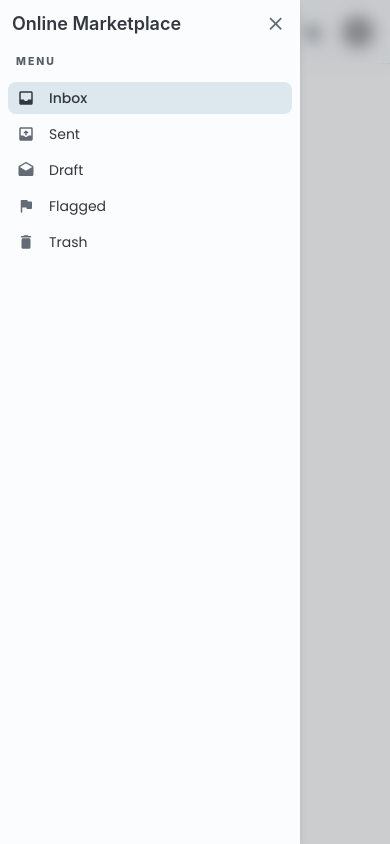
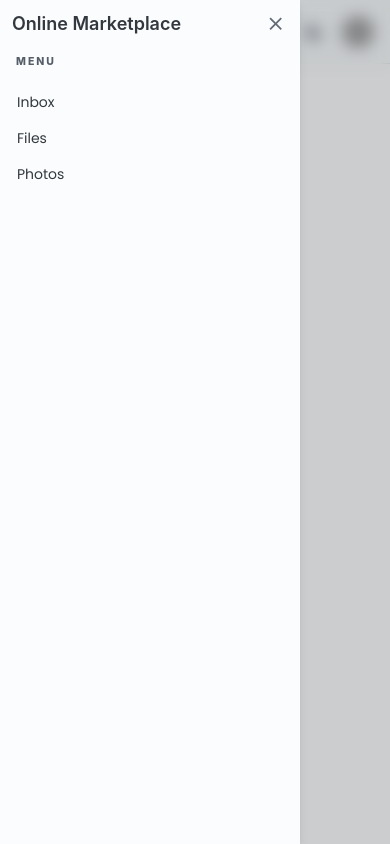
Before and after one commit to iddhi-sulakshana/smart-agriculture-system, a React (Vite) app in the folder frontend/: page / in a window 390 px wide. Both pictures are taken after a click on the button 34 px from the left and 31 px from the top of the page. Built offline with nearby package versions, Linux system fonts and the light colour scheme; grey boxes are pictures that could not be loaded.

Commit message:
Responsive Mobile Navigation

```diff
--- a/frontend/src/components/navigation/MobileNavigation.jsx
+++ b/frontend/src/components/navigation/MobileNavigation.jsx
@@ -1,4 +1,5 @@
 import React, { useState } from "react";
+import { NavLink } from "react-router-dom";
 // Joy components
 import {
     Box,
@@ -9,17 +10,13 @@ import {
     ListItem,
     ListItemButton,
     ListItemContent,
-    ListItemDecorator,
     ListSubheader,
     ModalClose,
 } from "@mui/joy";
 // MUI icons
-import InboxRoundedIcon from "@mui/icons-material/InboxRounded";
-import OutboxRoundedIcon from "@mui/icons-material/OutboxRounded";
 import MenuRoundedIcon from "@mui/icons-material/MenuRounded";
-import DraftsRoundedIcon from "@mui/icons-material/DraftsRounded";
-import AssistantPhotoRoundedIcon from "@mui/icons-material/AssistantPhotoRounded";
-import DeleteRoundedIcon from "@mui/icons-material/DeleteRounded";
+// Local components
+import Links from "./Links";
 
 function MobileNavigation() {
     const [open, setOpen] = useState(false);
@@ -54,48 +51,32 @@ function MobileNavigation() {
                             </ListSubheader>
                             <List aria-labelledby="nav-list-browse">
                                 {/* Mobile Menu items */}
+                                {Links.map(({ name, to }) => {
+                                    return (
+                                        <NavLink
+                                            key={name}
+                                            to={to}
+                                            style={{ textDecoration: "none" }}
+                                            onClick={() => setOpen(false)}
+                                            children={({ isActive }) => {
+                                                return (
                                                     <ListItem>
-                                    <ListItemButton selected>
-                                        <ListItemDecorator>
+                                                        <ListItemButton
+                                                            selected={isActive}
+                                                        >
+                                                            {/* <ListItemDecorator>
                                                                 <InboxRoundedIcon fontSize="small" />
-                                        </ListItemDecorator>
-                                        <ListItemContent>Inbox</ListItemContent>
-                                    </ListItemButton>
-                                </ListItem>
-                                <ListItem>
-                                    <ListItemButton>
-                                        <ListItemDecorator>
-                                            <OutboxRoundedIcon fontSize="small" />
-                                        </ListItemDecorator>
-                                        <ListItemContent>Sent</ListItemContent>
-                                    </ListItemButton>
-                                </ListItem>
-                                <ListItem>
-                                    <ListItemButton>
-                                        <ListItemDecorator>
-                                            <DraftsRoundedIcon fontSize="small" />
-                                        </ListItemDecorator>
-                                        <ListItemContent>Draft</ListItemContent>
-                                    </ListItemButton>
-                                </ListItem>
-                                <ListItem>
-                                    <ListItemButton>
-                                        <ListItemDecorator>
-                                            <AssistantPhotoRoundedIcon fontSize="small" />
-                                        </ListItemDecorator>
+                                                            </ListItemDecorator> */}
                                                             <ListItemContent>
-                                            Flagged
+                                                                {name}
                                                             </ListItemContent>
                                                         </ListItemButton>
                                                     </ListItem>
-                                <ListItem>
-                                    <ListItemButton>
-                                        <ListItemDecorator>
-                                            <DeleteRoundedIcon fontSize="small" />
-                                        </ListItemDecorator>
-                                        <ListItemContent>Trash</ListItemContent>
-                                    </ListItemButton>
-                                </ListItem>
+                                                );
+                                            }}
+                                        />
+                                    );
+                                })}
                             </List>
                         </ListItem>
                     </List>
```
Lines whose indentation alone changed are shown as unchanged.
